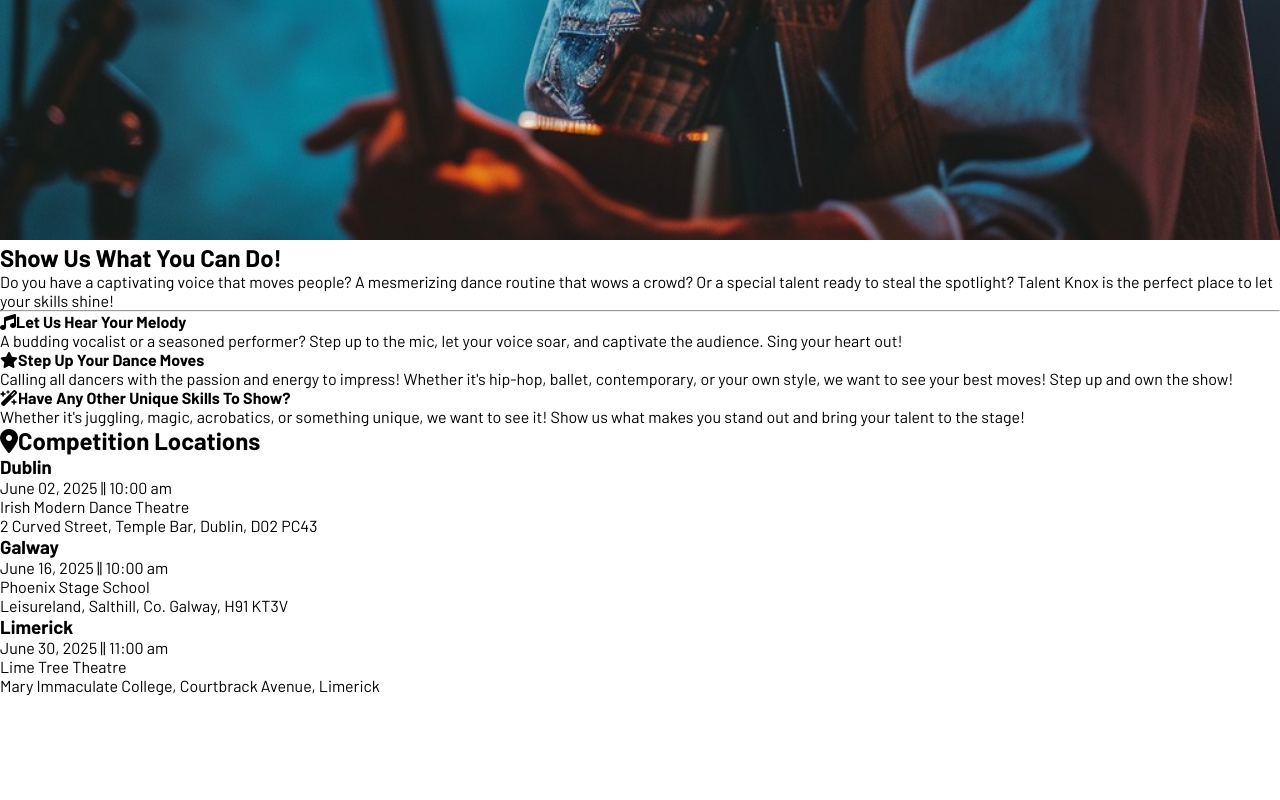
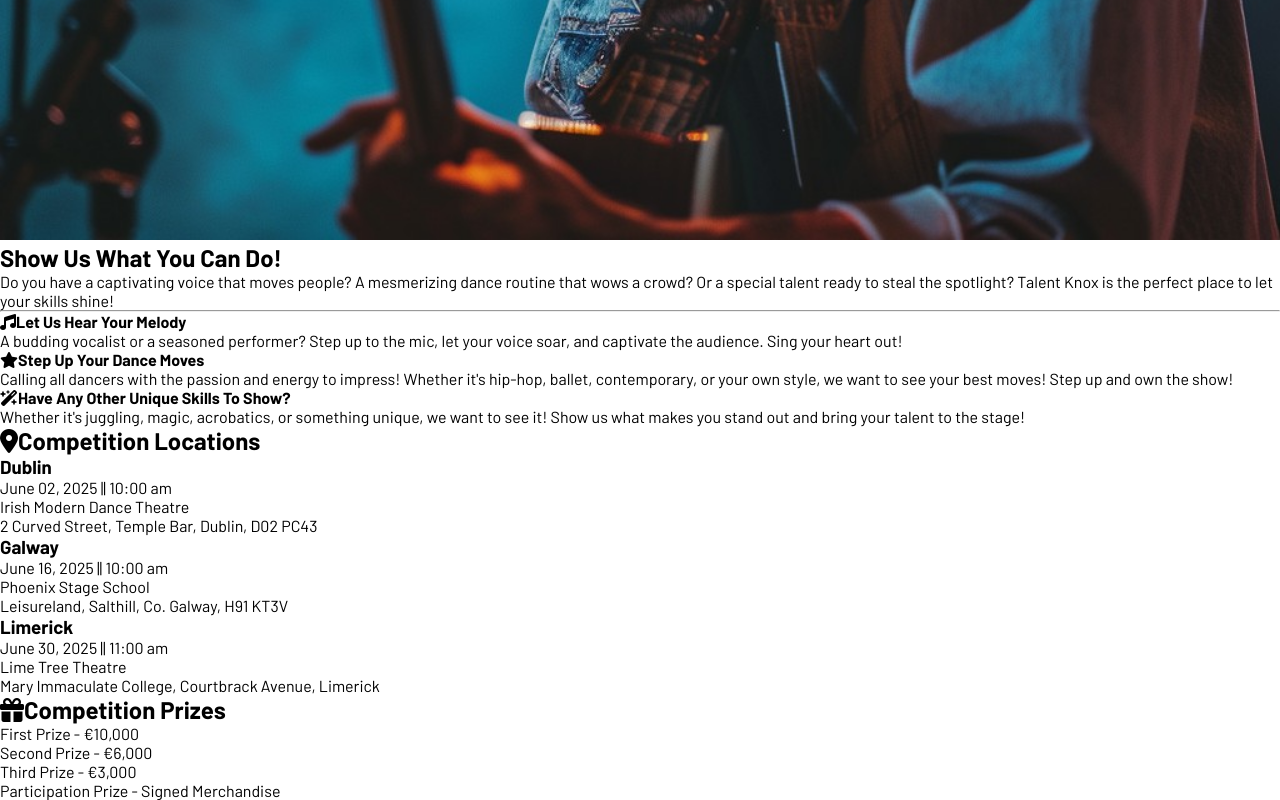
Before and after one commit to taz1003/Portfolio-Project-1---Talent-Knox, a plain HTML site: page index.html in a window 1280 px wide. Shown: the part 1220-2020 px from the top of the page. Before the commit the page ends 1915 px from the top, so only its background shows below. Drawn offline with Linux system fonts and the light colour scheme.

Commit message:
Add prize list in prizes section

```diff
--- a/index.html
+++ b/index.html
@@ -56,24 +56,24 @@
         <hr>
         </div>
         <div id="melody">
-            <h4> <i class="fa-solid fa-music"></i>Let Us Hear Your Melody</h4>
+            <h4><i class="fa-solid fa-music"></i>Let Us Hear Your Melody</h4>
             <p>A budding vocalist or a seasoned performer? Step up to the mic, let your voice soar, and
                 captivate the audience. Sing your heart out!</p>
         </div>
         <div id="dance">
-            <h4> <i class="fa-solid fa-star"></i>Step Up Your Dance Moves</h4>
+            <h4><i class="fa-solid fa-star"></i>Step Up Your Dance Moves</h4>
             <p>Calling all dancers with the passion and energy to impress! Whether it's hip-hop, ballet, contemporary,
                 or your own style, we want to see your best moves! Step up and own the show!</p>
         </div>
         <div id="skills">
-            <h4> <i class="fa-solid fa-wand-magic-sparkles"></i>Have Any Other Unique Skills To Show?</h4>
+            <h4><i class="fa-solid fa-wand-magic-sparkles"></i>Have Any Other Unique Skills To Show?</h4>
             <p>Whether it's juggling, magic, acrobatics, or something unique, we
                 want to see it! Show us what makes you stand out and bring your talent to the stage!</p>
         </div>
         </section>
         <section id="competition">
             <div id="locations">
-                <h2> <i class="fa-solid fa-location-dot"></i>Competition Locations</h2>
+                <h2><i class="fa-solid fa-location-dot"></i>Competition Locations</h2>
                 <div>
                     <h3>Dublin</h3>
                     <p>June 02, 2025 || 10:00 am</p>
@@ -93,6 +93,15 @@
                     <p>Mary Immaculate College, Courtbrack Avenue, Limerick</p>
                 </div>
             </div>
+            <div id="prizes">
+                <h2><i class="fa-solid fa-gift"></i>Competition Prizes</h2>
+                <ul>
+                    <li>First Prize - €10,000</li>
+                    <li>Second Prize - €6,000</li>
+                    <li>Third Prize - €3,000</li>
+                    <li>Participation Prize - Signed Merchandise</li>
+                </ul>
+            </div>
         </section>
     </main>
 
```
